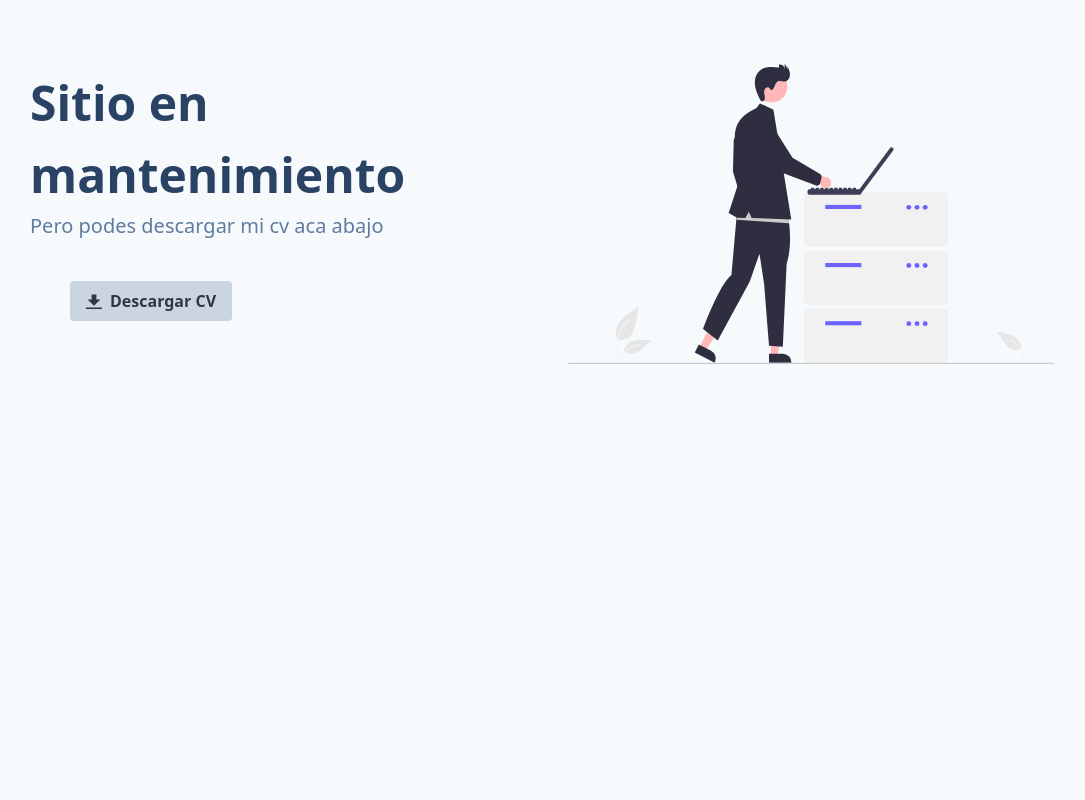
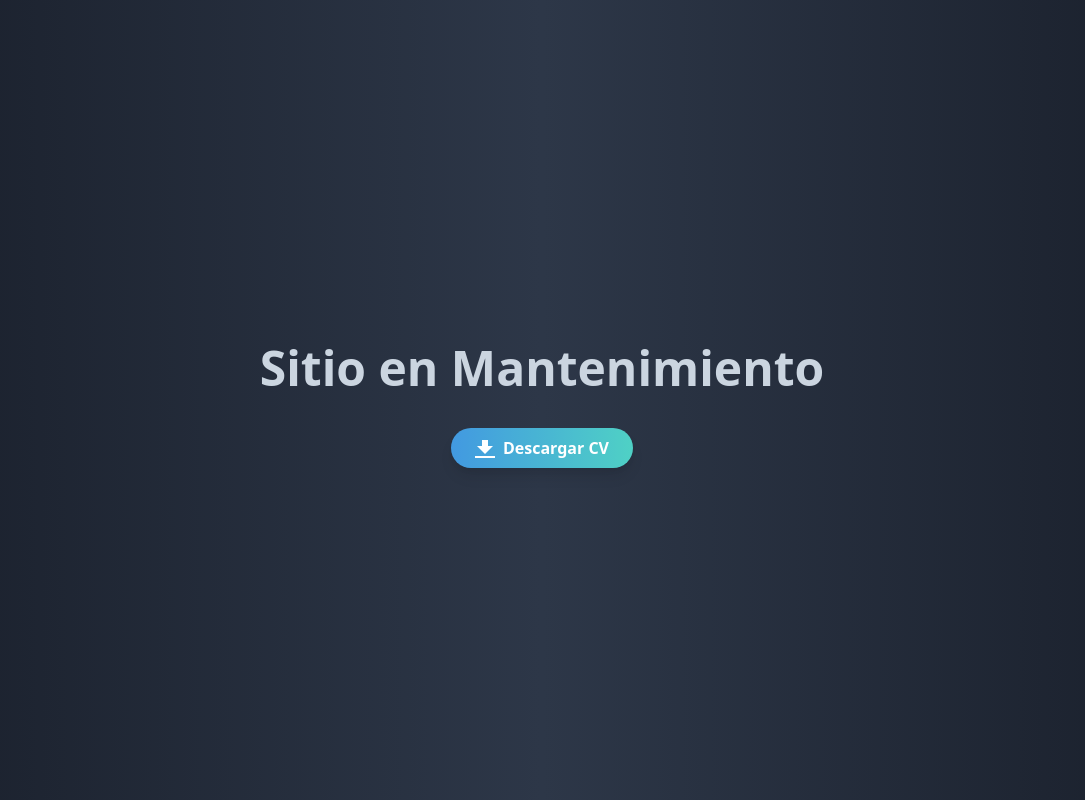
Before and after one commit to davidpincheira/mywebpage, a Gatsby site: page / in a window 1280 px wide. Shown: the whole page, without its empty margins (98-1183 px from the left). Built offline with nearby package versions, Linux system fonts and the light colour scheme; Gatsby itself is replaced by a stand-in of ours.

Commit message:
fix style

```diff
--- a/src/components/maintenance.js
+++ b/src/components/maintenance.js
@@ -1,25 +1,18 @@
 import React from "react";
-import illustration from "../img/undraw_maintenance_re_59vn.svg"
 import downloadFile from '../data/archivos/CV_DavidPincheira.pdf'
 
+
 export default () => (
-  <header className="bg-gray-100">
-    <div className="container mx-auto p-16 max-w-6xl">
-      <div className="md:flex md:justify-center items-center flex-none sm:flex-1 md:flex-auto ">
-        <div className="flex-1 md:text-left text-center">
-          <h1 className="font-bold text-blue-900 text-5xl">Sitio en mantenimiento </h1>
-          <p className="text-blue-800 text-xl text-opacity-75">Pero podes descargar mi cv aca abajo</p>
-        <div className="mx-auto p-10">
-            <header className="text-left">
-                <a className="bg-gray-400 hover:bg-gray-500 text-gray-800 font-bold py-2 px-4 rounded inline-flex items-center" href={downloadFile} download>
-                  <svg class="fill-current w-4 h-4 mr-2" viewBox="0 0 20 20"><path d="M13 8V2H7v6H2l8 8 8-8h-5zM0 18h20v2H0v-2z"/></svg>
-                  <span>Descargar CV</span>
-                </a>
-            </header>
-          </div>
-        </div>
-        <img src={illustration} alt="Hombre mostrando info" style={{height:"300px"}}></img>
-      </div>
-    </div>
-  </header>
-)
+
+  <div className="flex items-center justify-center min-h-screen bg-gradient-to-r from-gray-900 via-gray-800 to-gray-900">
+  <div className="text-center">
+    <h1 className="text-5xl font-extrabold text-gray-400 mb-6">Sitio en Mantenimiento</h1>
+    <a className="bg-gradient-to-r from-blue-500 to-teal-400 hover:from-blue-600 hover:to-teal-500 text-white font-bold py-2 px-6 rounded-full inline-flex items-center shadow-lg transform transition-transform hover:scale-105" href={downloadFile} download>
+      <svg className="fill-current w-5 h-5 mr-2" viewBox="0 0 20 20">
+        <path d="M13 8V2H7v6H2l8 8 8-8h-5zM0 18h20v2H0v-2z"/>
+      </svg>
+      <span>Descargar CV</span>
+    </a>
+  </div>
+</div>
+  )
```
